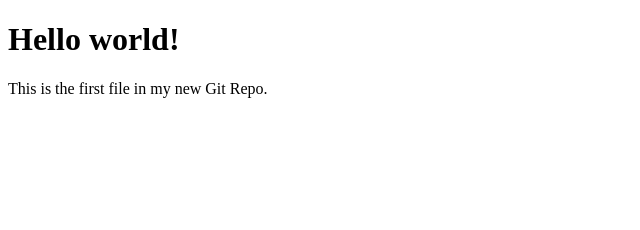
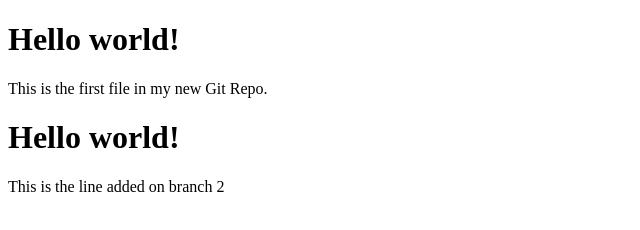
Before and after one commit to pchandrag/gitbasic, a plain HTML site: page index.html in a window 1280 px wide. Shown: the whole page, without its empty margins (0-640 px from the left). Drawn offline with Linux system fonts and the light colour scheme.

Commit message:
fix on branch2

```diff
--- a/index.html
+++ b/index.html
@@ -8,5 +8,8 @@
 <h1>Hello world!</h1>
 <p>This is the first file in my new Git Repo.</p>
 
+<h1>Hello world!</h1>
+<p>This is the line added on branch 2</p>
+
 </body>
 </html>
```
